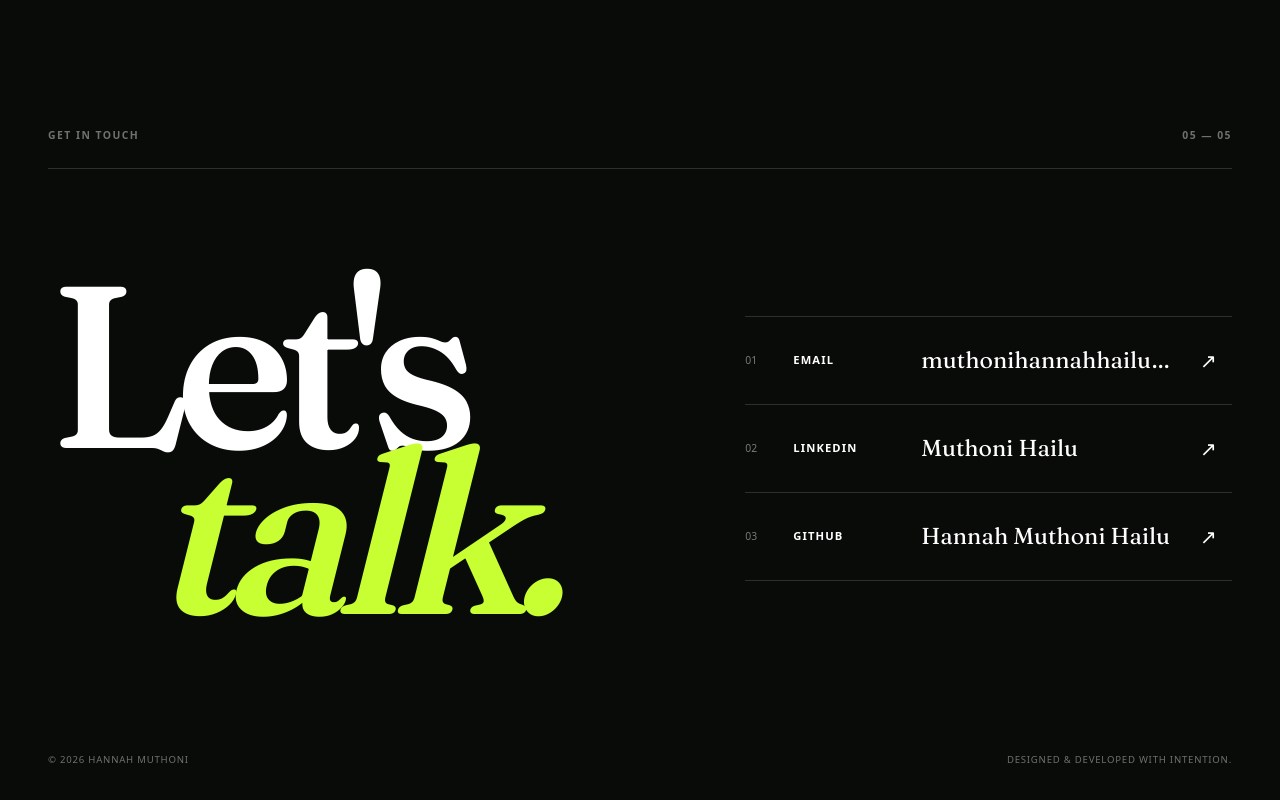
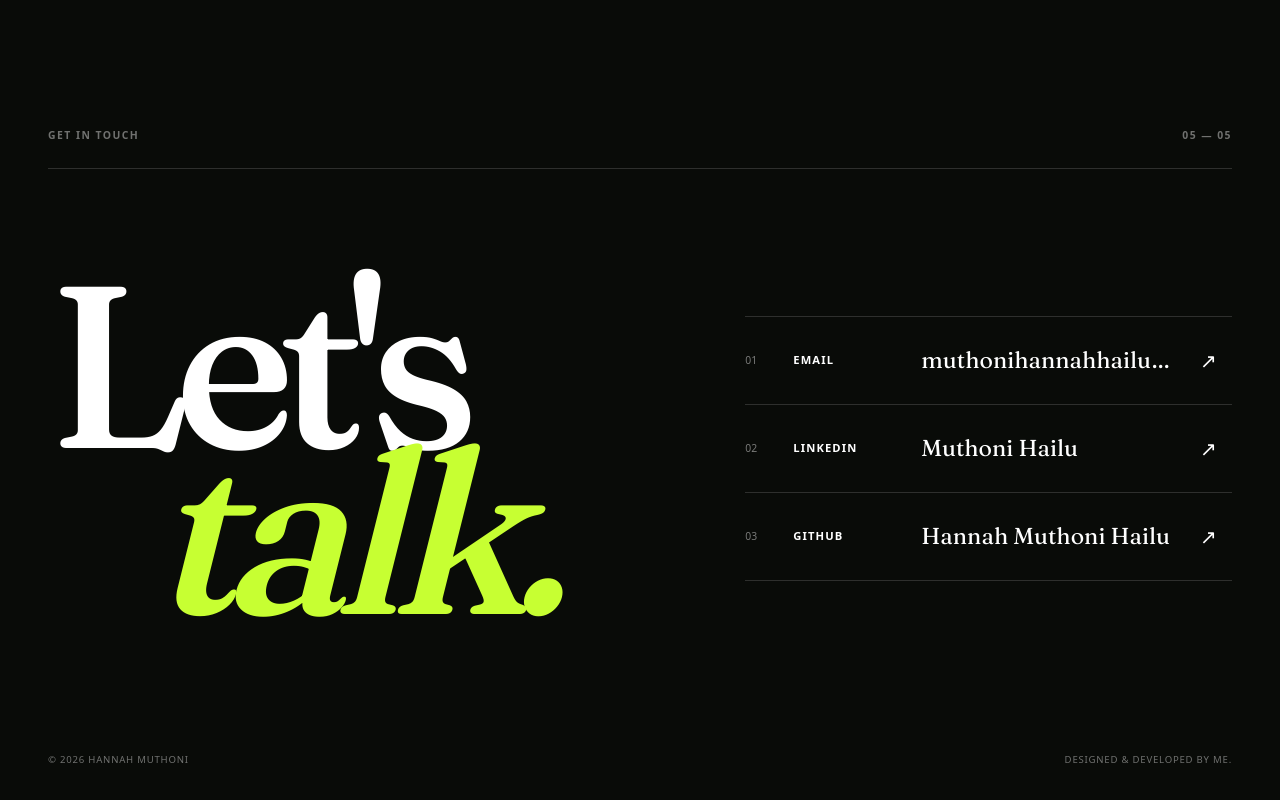
Before and after one commit to Hannah-Muthoni-Hailu/Hannah-Muthoni-Portfolio, a React (Vite) app: page / in a window 1280 px wide. Shown: the part 3971-4771 px from the top of the page. Built offline with nearby package versions, Linux system fonts and the light colour scheme; a web font is replaced by a local one.

Commit message:
Removed the cringy word "intention" from footer

```diff
--- a/src/components/Contact.jsx
+++ b/src/components/Contact.jsx
@@ -83,7 +83,7 @@ export default function Contact() {
 
         <footer className="contact-footer">
           <span>© 2026 Hannah Muthoni</span>
-          <span>Designed &amp; developed with intention.</span>
+          <span>Designed &amp; developed by me.</span>
         </footer>
       </Container>
     </section>
```
